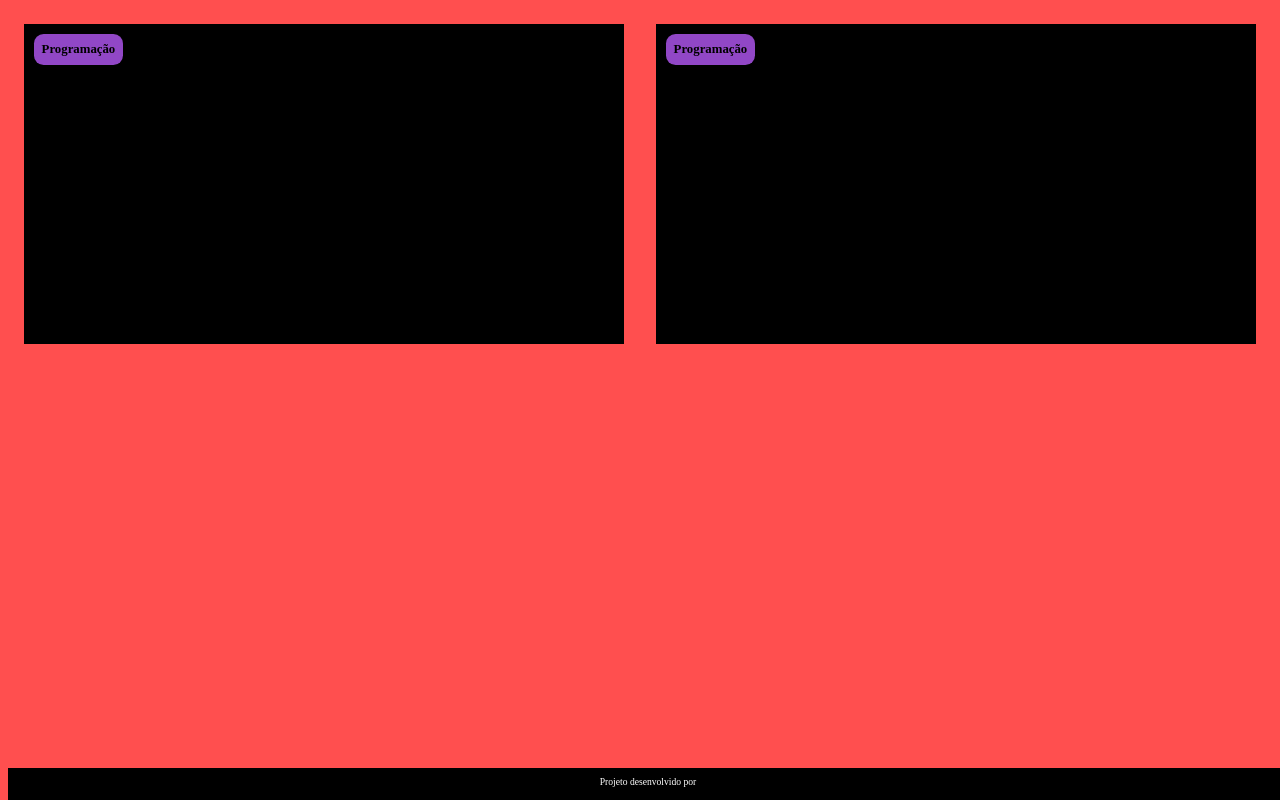
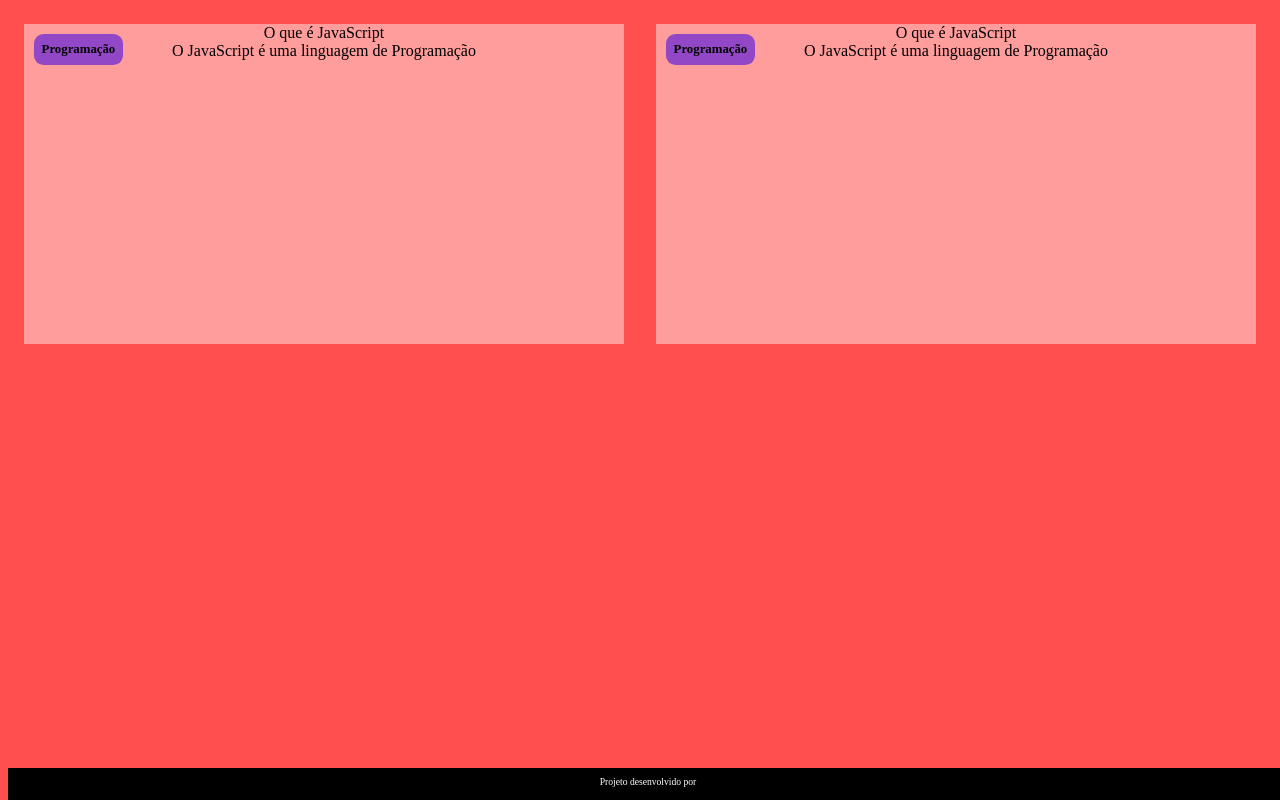
Before and after one commit to gabrielestudojava/flash-card-2B, a plain HTML site: page index.html in a window 1280 px wide. Drawn offline with Linux system fonts and the light colour scheme.

Commit message:
obrigado professor obrigado professor 2

```diff
--- a/assets/style.css
+++ b/assets/style.css
@@ -9,7 +9,7 @@ body{
 
 .cartao{
     margin: 1rem 1rem;
-    background-color: #000000;
+    background-color: #ff9c9c;
     height: 20rem;
     flex-grow: 1;
     flex-basis: calc(33% - 6rem);
```
